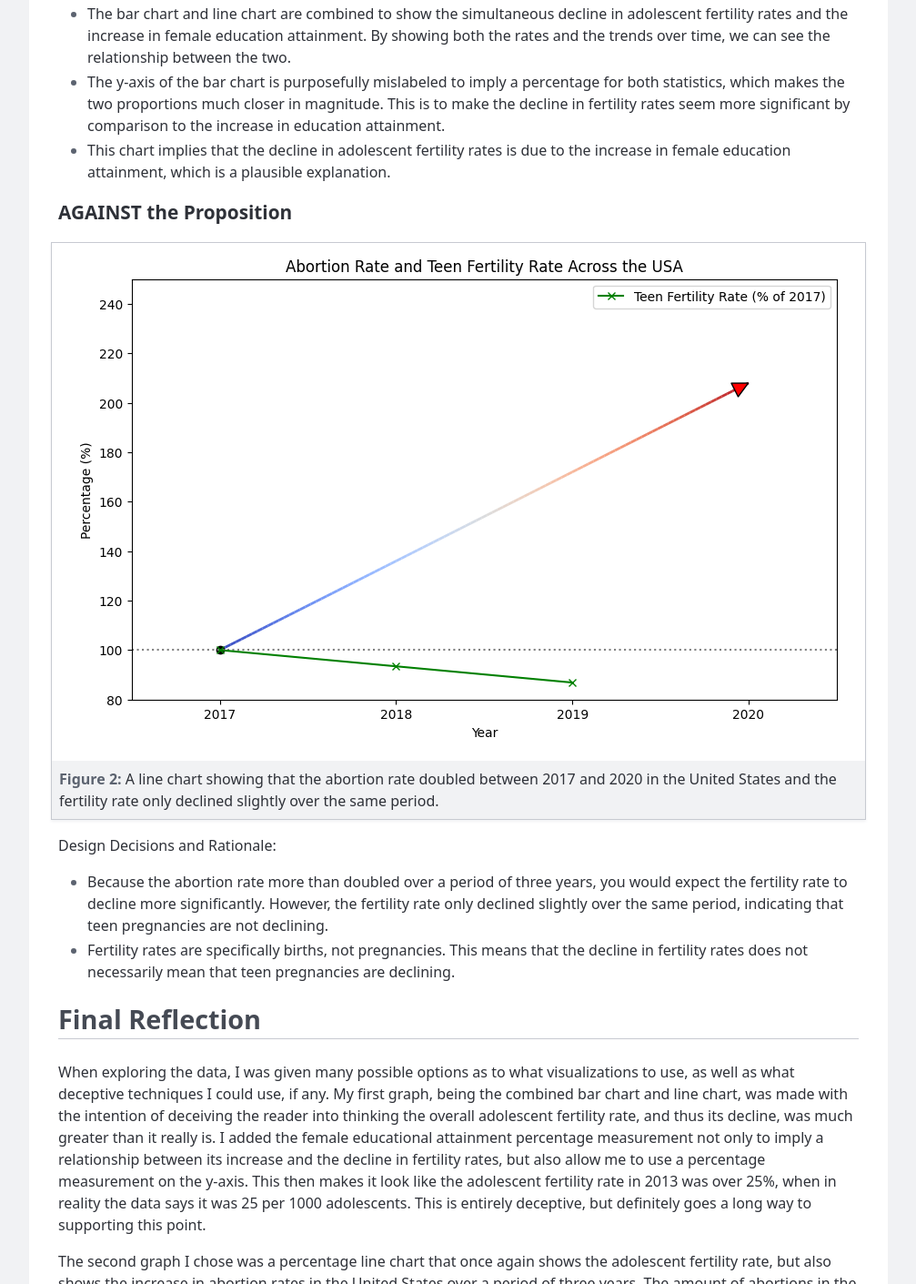
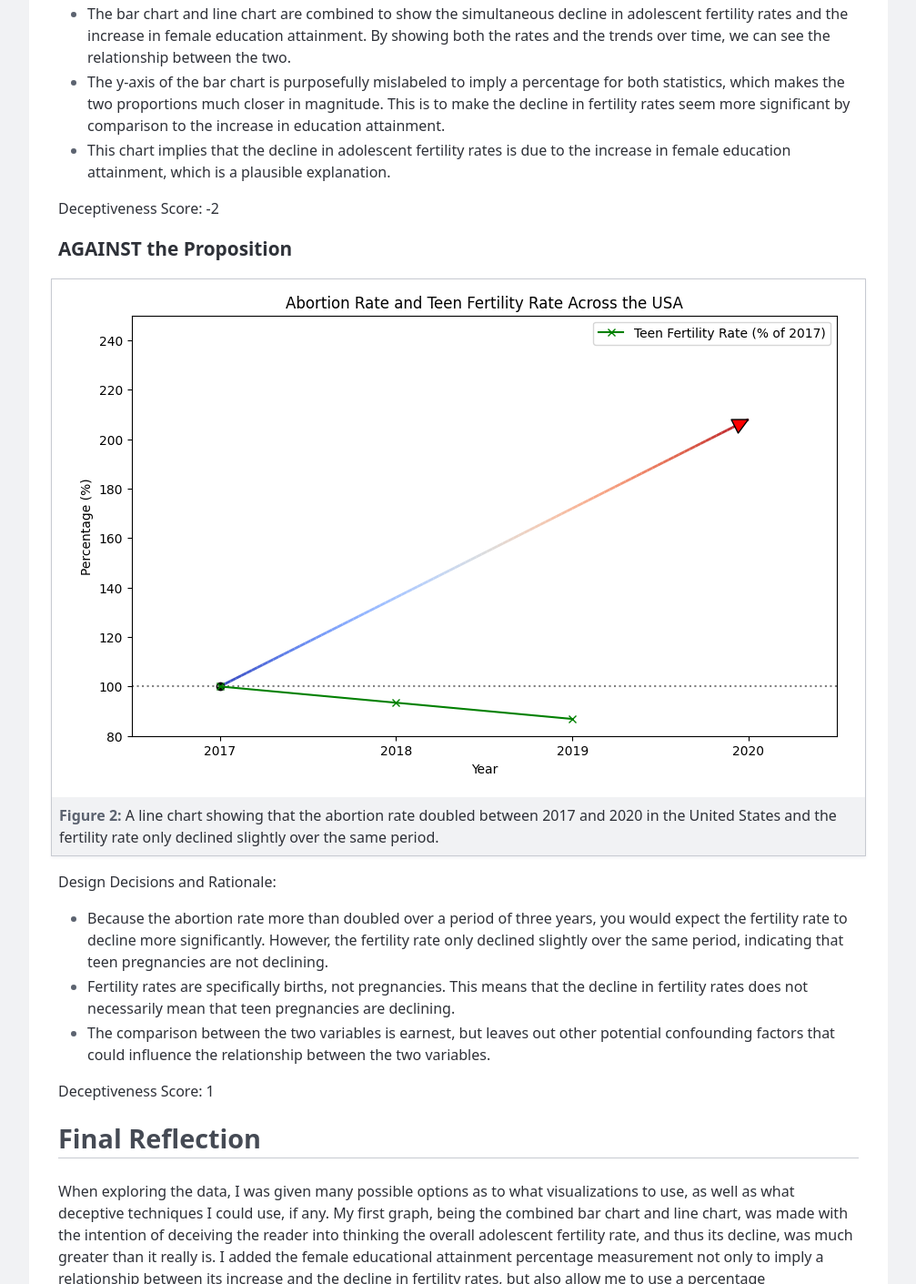
Before and after one commit to tic044/portfolio, a plain HTML site: page projects/project2/project2_report.html in a window 1280 px wide. Shown: the part 1261-2672 px from the top of the page at 91% size, without its empty margins (136-1143 px from the left). Drawn offline with Linux system fonts and the light colour scheme.

Commit message:
adds deceptiveness scores to each graph

```diff
--- a/projects/project2/project2_report.html
+++ b/projects/project2/project2_report.html
@@ -190,6 +190,7 @@
           <li>The y-axis of the bar chart is purposefully mislabeled to imply a percentage for both statistics, which makes the two proportions much closer in magnitude. This is to make the decline in fertility rates seem more significant by comparison to the increase in education attainment.</li>
           <li>This chart implies that the decline in adolescent fertility rates is due to the increase in female education attainment, which is a plausible explanation.</li>
         </ul>
+        <p>Deceptiveness Score: -2</p>
       </section>
 
       <section>
@@ -205,7 +206,9 @@
         <ul>
           <li>Because the abortion rate more than doubled over a period of three years, you would expect the fertility rate to decline more significantly. However, the fertility rate only declined slightly over the same period, indicating that teen pregnancies are not declining.</li>
           <li>Fertility rates are specifically births, not pregnancies. This means that the decline in fertility rates does not necessarily mean that teen pregnancies are declining.</li>
+          <li>The comparison between the two variables is earnest, but leaves out other potential confounding factors that could influence the relationship between the two variables.</li>
         </ul>
+        <p>Deceptiveness Score: 1</p>
       </section>
 
       <section>
```
